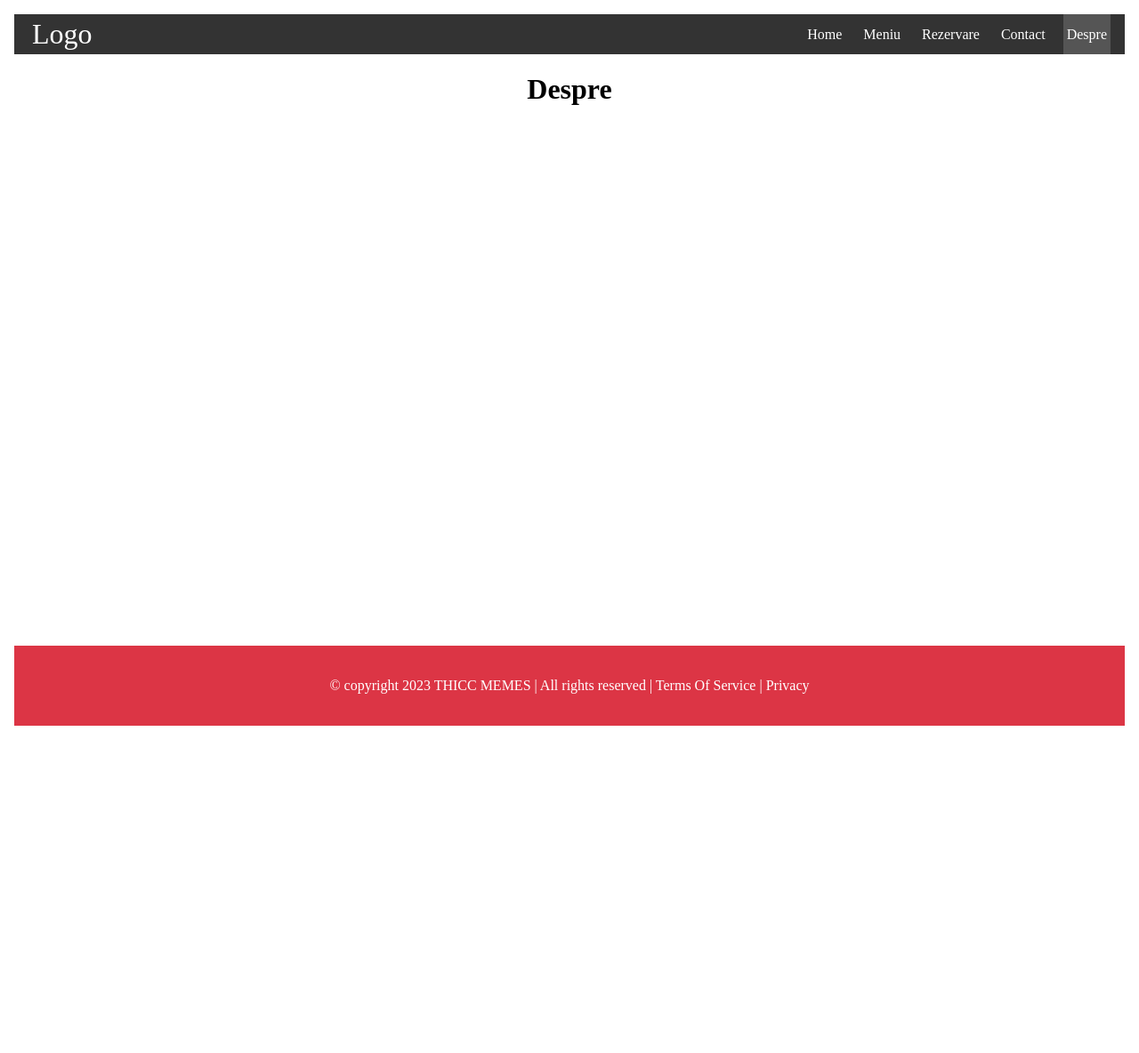
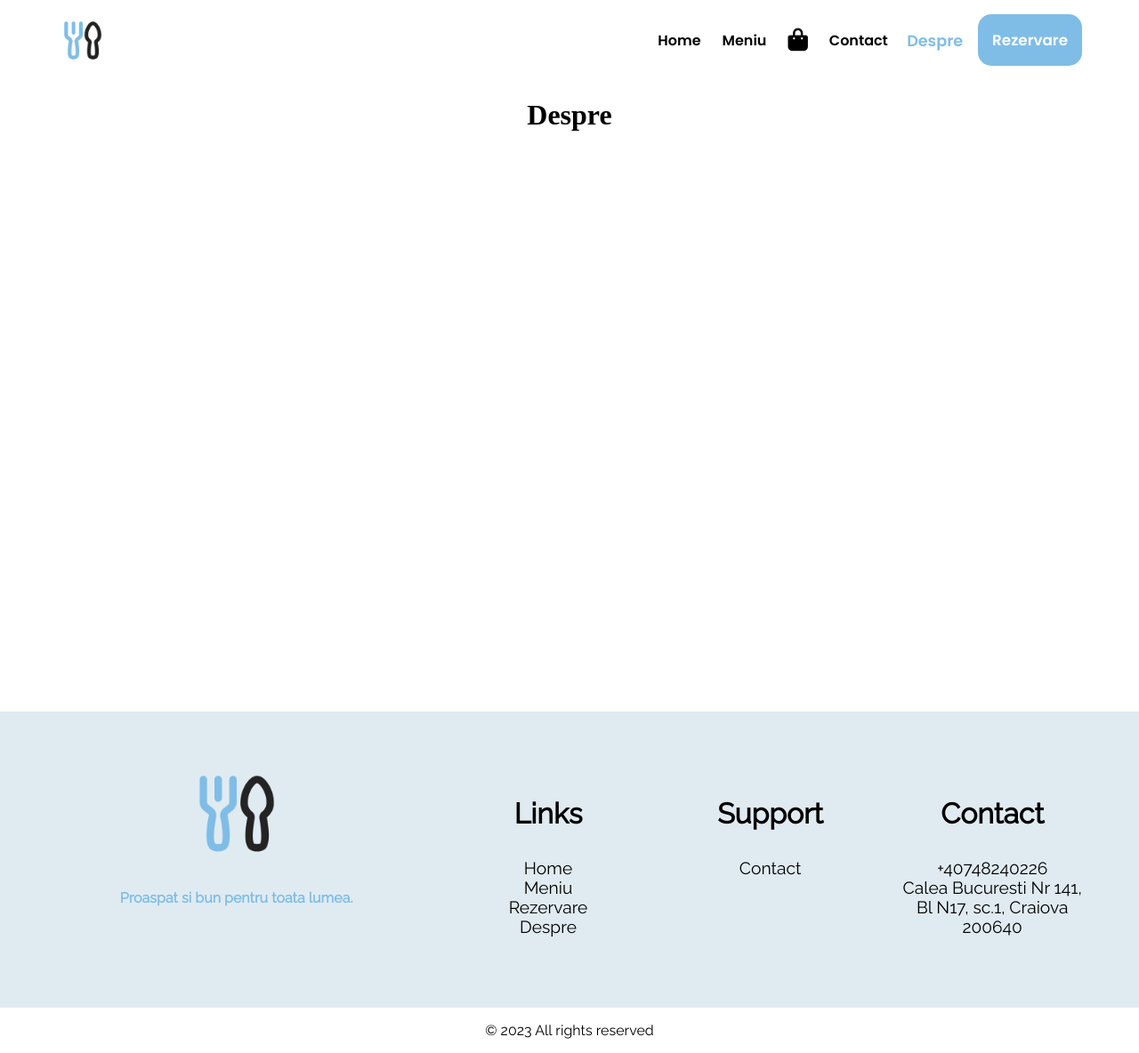
Before and after one commit to Darus112/BlueMermaid, a React (Create React App) app in the folder restaurant_web_app/: page /about in a window 1280 px wide. Shown: the whole page at 89% size. Before the commit the page ends 832 px from the top, so only its background shows below. Built offline with nearby package versions, Linux system fonts and the light colour scheme.

Commit message:
navbar/footer stilizare+responsive

```diff
--- a/restaurant_web_app/package.json
+++ b/restaurant_web_app/package.json
@@ -3,6 +3,10 @@
   "version": "0.1.0",
   "private": true,
   "dependencies": {
+    "@fortawesome/fontawesome-svg-core": "^6.3.0",
+    "@fortawesome/free-solid-svg-icons": "^6.3.0",
+    "@fortawesome/react-fontawesome": "^0.2.0",
+    "@rsuite/icons": "^1.0.2",
     "@testing-library/jest-dom": "^5.16.5",
     "@testing-library/react": "^13.4.0",
     "@testing-library/user-event": "^13.5.0",
@@ -10,6 +14,7 @@
     "react-dom": "^18.2.0",
     "react-router-dom": "^6.8.2",
     "react-scripts": "5.0.1",
+    "rsuite": "^5.28.0",
     "web-vitals": "^2.1.4"
   },
   "scripts": {
--- a/restaurant_web_app/public/index.html
+++ b/restaurant_web_app/public/index.html
@@ -7,6 +7,9 @@
     <meta name="theme-color" content="#000000" />
 
     <title>Restaurant</title>
+
+    <link rel="stylesheet" href="https://cdnjs.cloudflare.com/ajax/libs/font-awesome/6.3.0/css/all.min.css"  />
+
   </head>
   <body>
     <div id="root"></div>
--- a/restaurant_web_app/src/App.css
+++ b/restaurant_web_app/src/App.css
@@ -4,7 +4,3 @@
     min-height: 100vh;
     margin: 0;
   }
-
-.content-wrap {
-  flex: 1;
-}
--- a/restaurant_web_app/src/App.js
+++ b/restaurant_web_app/src/App.js
@@ -2,6 +2,7 @@ import React from "react";
 import Navbar from "./components/Navbar"
 import Home from "./pages/Home"
 import Menu from "./pages/Menu"
+import Orders from "./pages/Orders"
 import BookTable from "./pages/BookTable"
 import Contact from "./pages/Contact"
 import About from "./pages/About"
@@ -13,18 +14,17 @@ function App() {
   return (
     <>
       <div className="container">
-        <div className="content-wrap">
         <Navbar />
         <Routes>
           <Route path="/" element={<Home />} />
           <Route path="/menu" element={<Menu />} />
+          <Route path="/comenzi" element={<Orders />} />
           <Route path="/booktable" element={<BookTable />} />
           <Route path="/contact" element={<Contact />} />
           <Route path="/about" element={<About />} />
         </Routes>
         </div>
         <Footer />
-        </div>
     </>
   )
 }
--- a/restaurant_web_app/src/components/Footer.css
+++ b/restaurant_web_app/src/components/Footer.css
@@ -1,7 +1,110 @@
+@import url('https://fonts.googleapis.com/css2?family=Raleway&display=swap');
+
 .main-footer {
-    color: white;
-    background-color: #dc3545;
-    position: relative;
-    text-align: center;
-    padding: 20px 0;
+	background: #e0ebf1;
+	padding-top: 4rem;
+	padding-bottom: 2rem;
+  font-family: 'Raleway', sans-serif;
+}
+.footer__wrapper {
+	display: flex;
+	flex-direction: column;
+	gap: 3rem;
+  margin-left: auto;
+  margin-right: auto;
+}
+
+.container-footer {
+  text-align: center;
+  max-width: 1200px;
+  width: 90%;
+  margin: 0 auto;
+}
+
+.footer__desc {
+	font-size: 1rem;
+	color: #7fbde7;
+	margin-bottom: 2rem;
+  font-weight: bold;
+  width: 10;
+}
+
+.footer__text__title {
+	font-size: 1.8rem;
+	margin-bottom: 1rem;
+	color: #000000;
+	font-weight: 600;
+}
+.footer__text a {
+	font-size: 1.2rem;
+	margin-bottom: 0.5rem;
+	color: #000000;
+	font-weight: 300;
+  text-decoration: none;
+}
+
+.footer__text a:hover {
+	color: #7fbde7;
+}
+
+
+.footer__text {
+  list-style: none;
+  padding-left: 0;
+}
+
+@media only screen and (min-width: 768px) {
+	.main-footer {
+		padding-top: 4rem;
+		padding-bottom: 4rem;
+	}
+	.footer__wrapper {
+		flex-direction: row;
+	}
+	.footer__col1 {
+		flex: 4;
+	}
+	.footer__col2,
+	.footer__col3,
+	.footer__col4 {
+		flex: 2;
+	}
+  .footer__logo {
+    width: 150px;
+    margin-bottom: 2rem;
+    margin-left: auto;
+    margin-right: auto;
   }
+	.footer__desc {
+		max-width: 300px;
+		font-size: 1rem;
+		margin-bottom: 2.5rem;
+    margin-left: auto;
+    margin-right: auto;
+	}
+
+	.footer__text__title {
+		font-size: 2rem;
+		margin-bottom: 2rem;
+	}
+	.footer__text a {
+		font-size: 1.2rem;
+		margin-bottom: 1rem;
+    text-decoration: none;
+	}
+
+  .footer__text {
+    list-style: none;
+    padding-left: 0;
+  }
+}
+
+.copyright__text {
+	text-align: center;
+  font-family: 'Raleway', sans-serif;
+}
+@media only screen and (min-width: 768px) {
+	.copyright__text {
+		text-align: center;
+	}
+}
--- a/restaurant_web_app/src/components/Footer.js
+++ b/restaurant_web_app/src/components/Footer.js
@@ -1,13 +1,77 @@
 import React from "react";
+import { Link, useMatch, useResolvedPath } from "react-router-dom"
 import "./Footer.css";
+import LogoImg from "../assets/logo.png"
 
 export default function Footer() {
     return (
+    <>
         <div className="main-footer">
-                <p>
-                    &copy; copyright {new Date().getFullYear()} THICC MEMES | All rights reserved |
-                    Terms Of Service | Privacy
-                </p>
+            <div className="container-footer">
+                <div className="footer__wrapper">
+                    <div className="footer__col1">
+                        <div className="footer__logo">
+                        <img src={LogoImg} height={100} />
+                        </div>
+                        <p className="footer__desc">
+                            Proaspat si bun pentru toata lumea.
+                        </p>
+                    </div>
+
+                    <div className="footer__col2">
+                        <h3 className="footer__text__title">
+                            Links
+                        </h3>
+                        <ol className="footer__text">
+                            <li>
+                                <a href="/">Home</a>
+                            </li>
+                            <li>
+                                <a href="/menu">Meniu</a>
+                            </li>
+                            <li>
+                                <a href="/booktable">Rezervare</a>
+                            </li>
+                            <li>
+                                <a href="/about">Despre</a>
+                            </li>
+                        </ol>
+                    </div>
+
+                    <div className="footer__col3">
+                        <h3 className="footer__text__title">
+                            Support
+                        </h3>
+                        <ol className="footer__text">
+                            <li>
+                                <a href="/contact">Contact</a>
+                            </li>
+                        </ol>
+                    </div>
+
+                    <div className="footer__col4">
+                        <h3 className="footer__text__title">
+                            Contact
+                        </h3>
+                        <ol className="footer__text">
+                            <li>
+                            <a href="#">+40748240226</a>
+                            </li>
+                            <li>
+                            <a href="#">Calea Bucuresti Nr 141, Bl N17, sc.1, Craiova 200640</a>
+                            </li>
+                        </ol>
+                    </div>
+                </div>
+            </div>
         </div>
+        <div id="copyright">
+          <div class="container-footer">
+            <p class="copyright__text">
+            &copy; {new Date().getFullYear()} All rights reserved
+            </p>
+          </div>
+        </div>
+    </>
   );
 }
--- a/restaurant_web_app/src/components/Navbar.css
+++ b/restaurant_web_app/src/components/Navbar.css
@@ -1,3 +1,6 @@
+@import url('https://fonts.googleapis.com/css2?family=Poppins:wght@600&display=swap');
+
+
 * {
     box-sizing: border-box;
   }
@@ -7,22 +10,27 @@
   }
 
   .container {
-    margin: 1rem;
     text-align: center;
+    max-width: 1200px;
+    width: 90%;
+    margin: 0 auto;
   }
 
   .nav {
-    background-color: #333;
-    color: white;
+    background-color: transparent;
     display: flex;
     justify-content: space-between;
     align-items: stretch;
     gap: 2rem;
-    padding: 0 1rem;
+    padding: 1rem 0;
   }
 
-  .site-title {
-    font-size: 2rem;
+  .site-logo {
+    transition: all 300ms;
+  }
+
+  .site-logo:hover {
+    transform: scale(1.15);
   }
 
   .nav ul {
@@ -31,6 +39,7 @@
     list-style: none;
     display: flex;
     gap: 1rem;
+    font-family: 'Poppins', sans-serif;
   }
 
   .nav a {
@@ -43,9 +52,77 @@
   }
 
   .nav li.active {
-    background-color: #555;
+    color: #7fbde7;
+    transform: scale(1.1);
   }
 
   .nav li:hover {
-    background-color: #777;
+    color: #7fbde7;
+    transform: scale(1.1);
   }
+
+  .nav li {
+    transition: all 200ms;
+  }
+
+  .order-img {
+    font-size: 1.6rem;
+  }
+
+a.btn {
+	color: #ffffff;
+	border-radius: 15px;
+	font-size: 1.05rem;
+	padding: 1rem 1rem;
+}
+
+a.btn-primary {
+  color: #ffffff;
+	background: #7fbde7;
+}
+
+#nav_icon {
+  display: none;
+}
+
+#nav_icon i{
+  color: #7fbde7;
+  align-items: center;
+  top: 0px;
+}
+
+
+@media screen and (max-width: 768px) {
+  #nav_list {
+    display: flex;
+    flex-direction: column;
+    justify-content: flex-start;
+    align-items: flex-start;
+    position: fixed;
+    right: -400px;
+    top: 90px;
+    width: 300px;
+    height: 100vh;
+    background-color: #ffffff;
+    box-shadow: 0 40px 60px rgba(0, 0, 0, 0.3);
+  }
+
+  #nav_list.active{
+    right: 0px;
+  }
+
+  #nav_list li {
+    padding-left: 20px;
+  }
+
+  #nav_icon {
+    display: block;
+    top: 0px;
+  }
+
+  #nav_icon i{
+    font-size: 25px;
+    cursor: pointer;
+  }
+
+}
--- a/restaurant_web_app/src/components/Navbar.js
+++ b/restaurant_web_app/src/components/Navbar.js
@@ -1,20 +1,33 @@
 import { Link, useMatch, useResolvedPath } from "react-router-dom"
+import { Component } from "react"
+import LogoImg from "../assets/logo.png"
 
-export default function Navbar() {
+class Navbar extends Component {
+  state={clicked: false};
+  handleClick = () => {
+    this.setState({clicked: !this.state.clicked})
+  }
+
+  render(){
   return (
     <nav className="nav">
-      <Link to="/" className="site-title">
-        Logo
+      <Link to="/" className="site-logo">
+        <img src={LogoImg} height={50} />
       </Link>
-      <ul>
+      <ul id="nav_list" className={this.state.clicked ? "#nav_list active" : "nav_list"}>
         <CustomLink to="/">Home</CustomLink>
         <CustomLink to="/menu">Meniu</CustomLink>
-        <CustomLink to="/booktable">Rezervare</CustomLink>
+        <CustomLink className="order-img" to="/comenzi"><i class="fa fa-bag-shopping"></i></CustomLink>
         <CustomLink to="/contact">Contact</CustomLink>
         <CustomLink to="/about">Despre</CustomLink>
+        <CustomLink className="btn btn-primary" to="/booktable">Rezervare</CustomLink>
       </ul>
+      <div id="nav_icon" onClick={this.handleClick}>
+        <i id="bar" className={this.state.clicked ? 'fas fa-times' : 'fas fa-bars'}></i>
+      </div>
     </nav>
   )
+}
 }
 
 function CustomLink({ to, children, ...props }) {
@@ -29,3 +42,5 @@ function CustomLink({ to, children, ...props }) {
     </li>
   )
 }
+
+export default Navbar
--- /dev/null
+++ b/restaurant_web_app/src/pages/Orders.js
@@ -0,0 +1,3 @@
+export default function Orders() {
+    return <h1>Comenzi</h1>
+  }
```
Also changed, not shown: restaurant_web_app/src/assets/logo.png (added), 1 other file (tests, documents, lock files or other folders).
